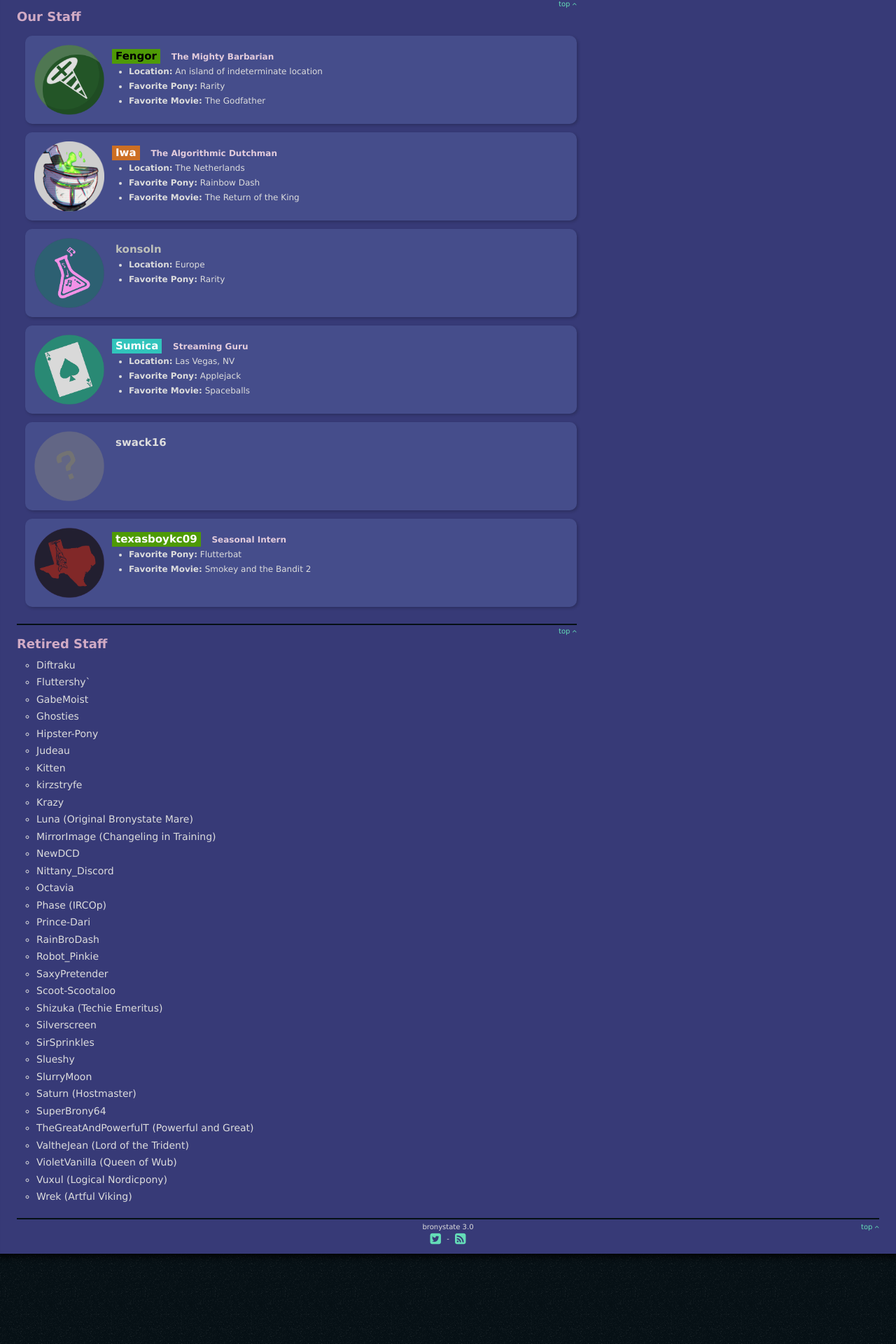
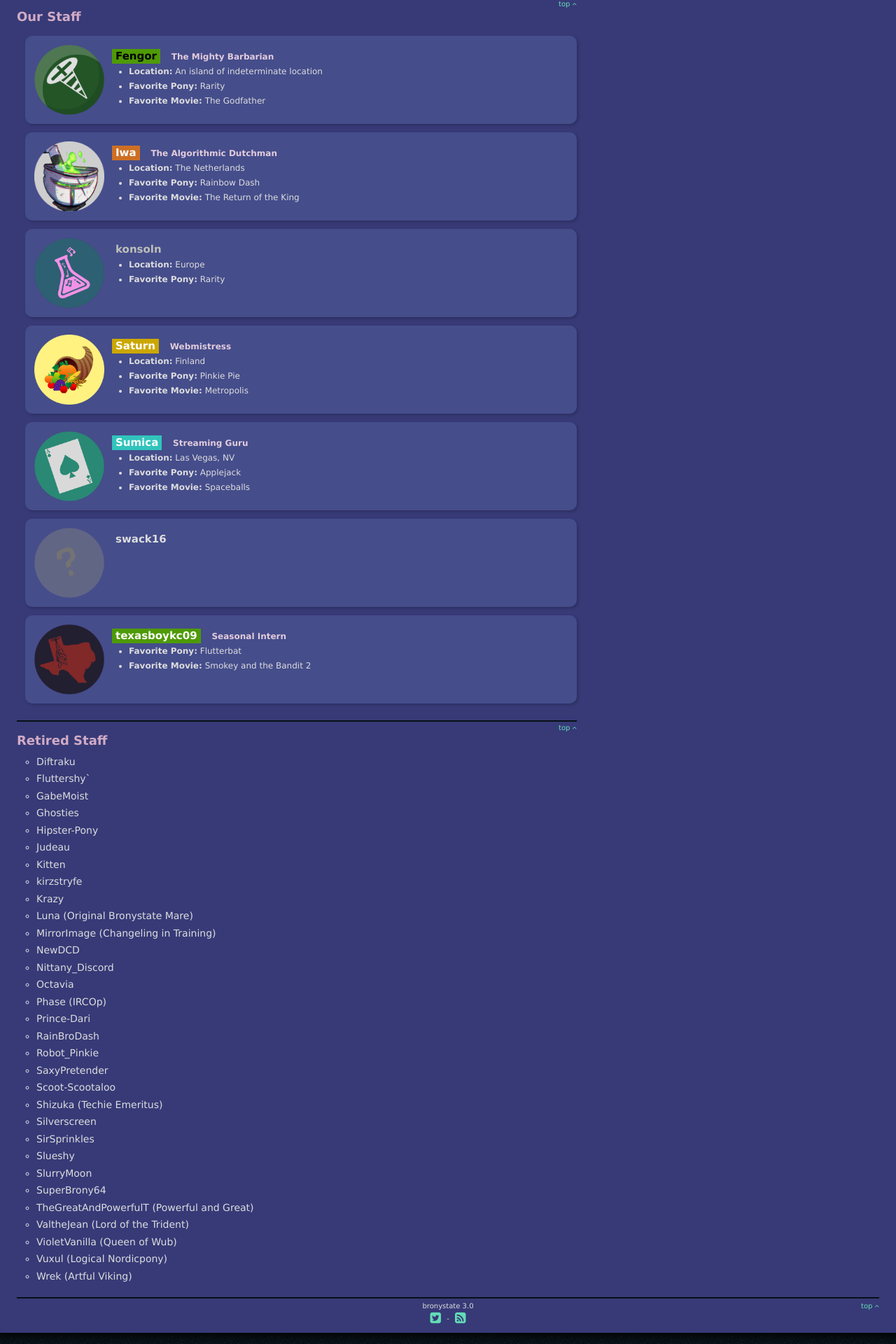
Before and after one commit to Bronystate/brstv3, a Jekyll site: the page built from index_about.md, in a window 1280 px wide. Shown: the part 891-2811 px from the top of the page at 70% size. Built offline with Jekyll 4.4.1, drawn with Linux system fonts in a browser that asks for light colours; nearby versions of some CDN libraries; our own code applies the rules of GitHub Pages for plain Markdown files.

Commit message:
Add Saturn staff details

```diff
--- a/_data/staff-list.yml
+++ b/_data/staff-list.yml
@@ -57,6 +57,14 @@ staff:
     forecolor: 15 #should be 14, but 14 is too dark against background
     location: Europe
     favpone: Rarity
+
+  - nick: Saturn
+    forecolor: 0
+    backcolor: 8
+    title: Webmistress
+    location: Finland
+    favpone: Pinkie Pie
+    favmovie: Metropolis
 
   - nick: Sumica
     forecolor: 0
@@ -170,10 +178,6 @@ former-staff:
 
   - nick: SlurryMoon
 
-  - nick: Saturn
-    forecolor: 8
-    title: Hostmaster
-
   - nick: SuperBrony64
 
   - nick: TheGreatAndPowerfulT
```
Also changed, not shown: assets/img/staff-list/Saturn.png.
